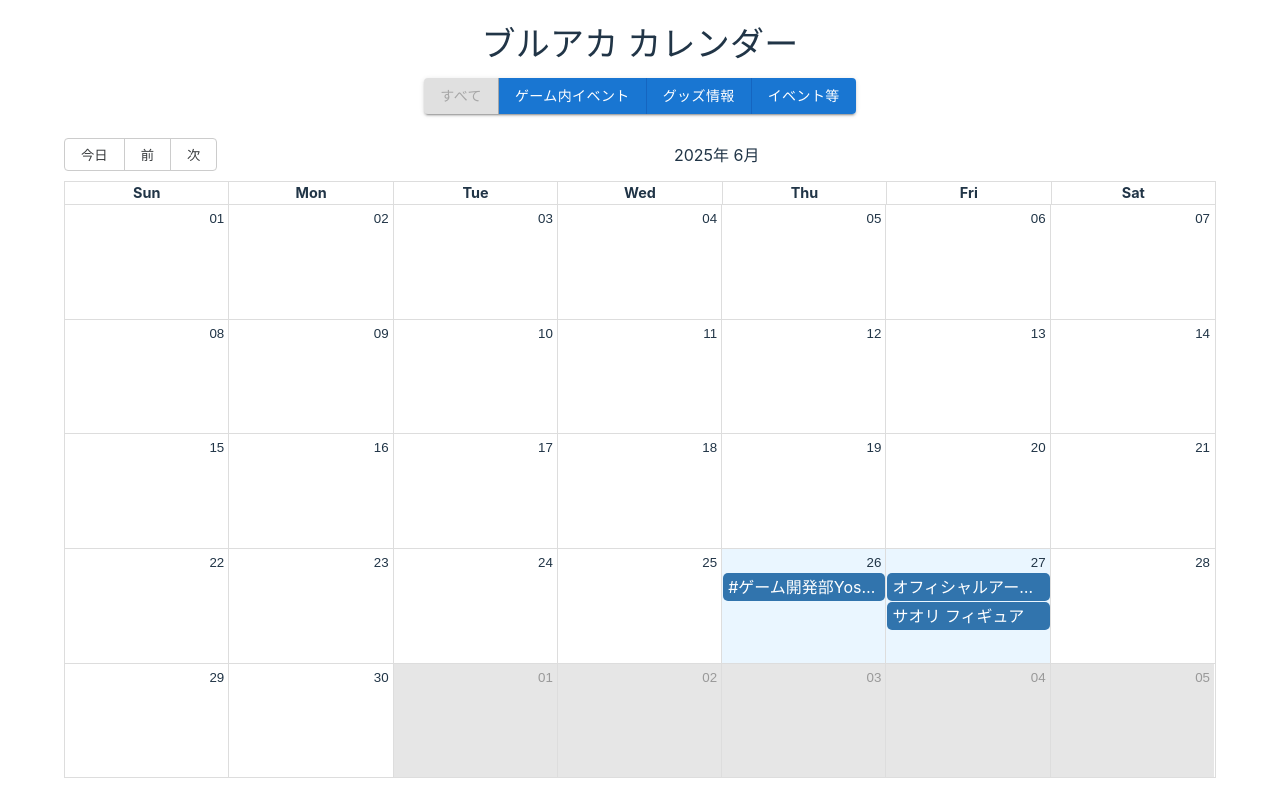
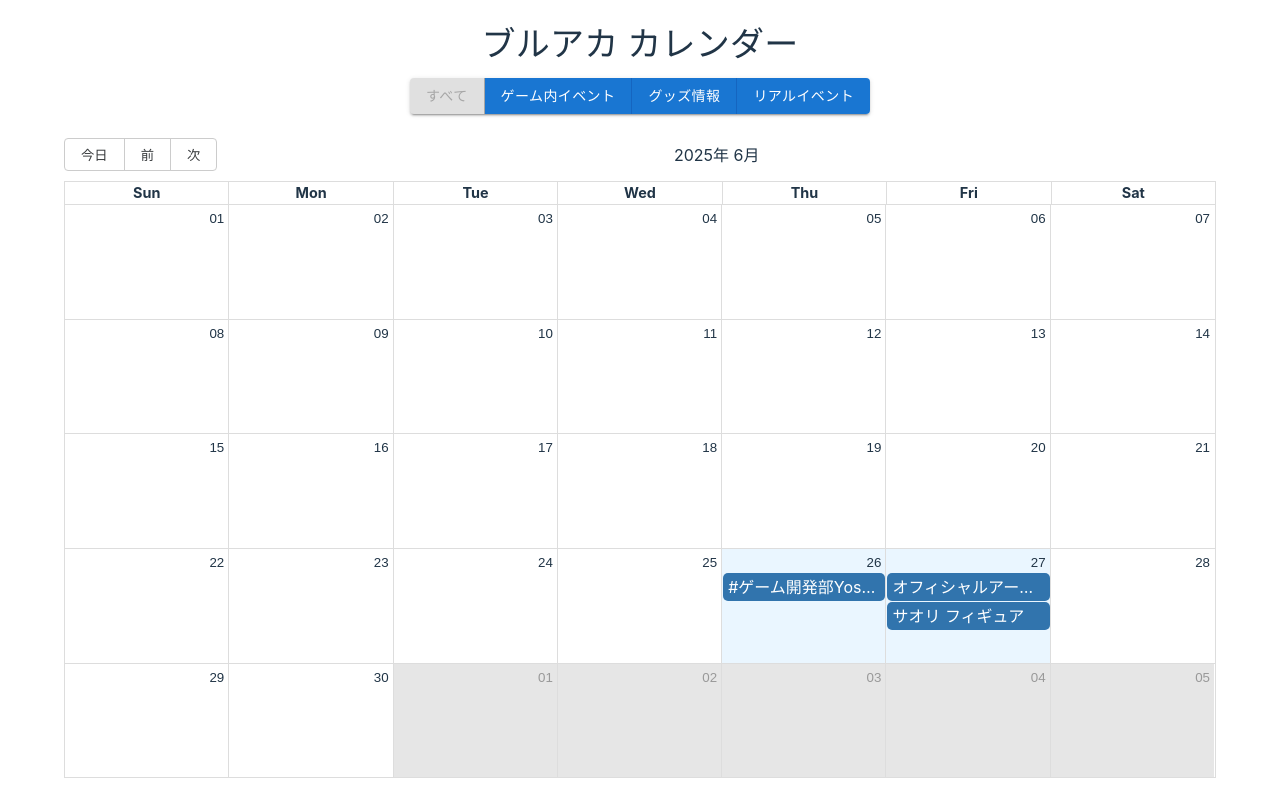
Before and after one commit to kamimochi/BA-calendar, a React (Vite) app: page / in a window 1280 px wide. Built offline with nearby package versions, Linux system fonts and the light colour scheme.

Commit message:
Update App.tsx

```diff
--- a/src/App.tsx
+++ b/src/App.tsx
@@ -1,4 +1,3 @@
-
 import { useState, useMemo } from 'react';
 import { Calendar } from 'react-big-calendar';
 import { format, parse, startOfWeek, getDay, isSameDay, isWithinInterval, startOfDay, endOfDay } from 'date-fns';
@@ -24,7 +23,7 @@
 // JSONインポート
 import eventsData from "./data/events.json";
 
-// 型定義
+// JSONデータの型をここで定義する
 type EventData = {
   id: number;
   title: string;
@@ -36,9 +35,10 @@
   urlText?: string;
 };
 
+// カレンダーが内部で使うイベントの型
 interface MyEvent {
   id: number;
-  title: string;
+  title:string;
   start: Date;
   end: Date;
   category: 'game' | 'goods' | 'event';
@@ -118,6 +118,7 @@
   };
 
   return (
+    // このContainerを使った中央揃えスタイルを維持します
     <Container maxWidth="lg" sx={{ py: 3 }}>
       <Typography variant="h4" component="h1" gutterBottom align="center" sx={{ fontSize: { xs: '1.8rem', sm: '2.125rem' } }}>
         ブルアカ カレンダー
@@ -128,11 +129,19 @@
           variant="contained"
           aria-label="カレンダー種類選択ボタン"
           orientation={isPc ? 'horizontal' : 'vertical'}
+          // ★★★ ここが修正ポイントです ★★★
+          // 選択中(disabled)のボタンのスタイルを上書きします
+          sx={{
+            '& .Mui-disabled': {
+              backgroundColor: '#333', // 選択中のボタンの背景色（暗い色）
+              color: 'white' // ★文字色は白のまま維持します
+            }
+          }}
         >
           <Button onClick={() => setCalendarType('all')} disabled={calendarType === 'all'}>すべて</Button>
           <Button onClick={() => setCalendarType('game')} disabled={calendarType === 'game'}>ゲーム内イベント</Button>
           <Button onClick={() => setCalendarType('goods')} disabled={calendarType === 'goods'}>グッズ情報</Button>
-          <Button onClick={() => setCalendarType('event')} disabled={calendarType === 'event'}>イベント等</Button>
+          <Button onClick={() => setCalendarType('event')} disabled={calendarType === 'event'}>リアルイベント</Button>
         </ButtonGroup>
       </Box>
 
@@ -186,19 +195,13 @@
                     <strong>詳細:</strong> {selectedEvent.description}
                   </Typography>
                 )}
-
-                {/* ★修正点: この条件分岐により、このブロック内では `url` は必ず string 型になる */}
                 {selectedEvent.url && selectedEvent.urlText && (
-                  <Box sx={{ mt: 2, textAlign: 'right' }}>
-                    <Button
-                      variant="contained"
-                      href={selectedEvent.url}
-                      target="_blank"
-                      rel="noopener noreferrer"
-                    >
+                  <Typography sx={{ mt: 2 }}>
+                    <strong>リンク:</strong>{' '}
+                    <a href={selectedEvent.url} target="_blank" rel="noopener noreferrer">
                       {selectedEvent.urlText}
-                    </Button>
-                  </Box>
+                    </a>
+                  </Typography>
                 )}
               </CardContent>
             </Card>
```
